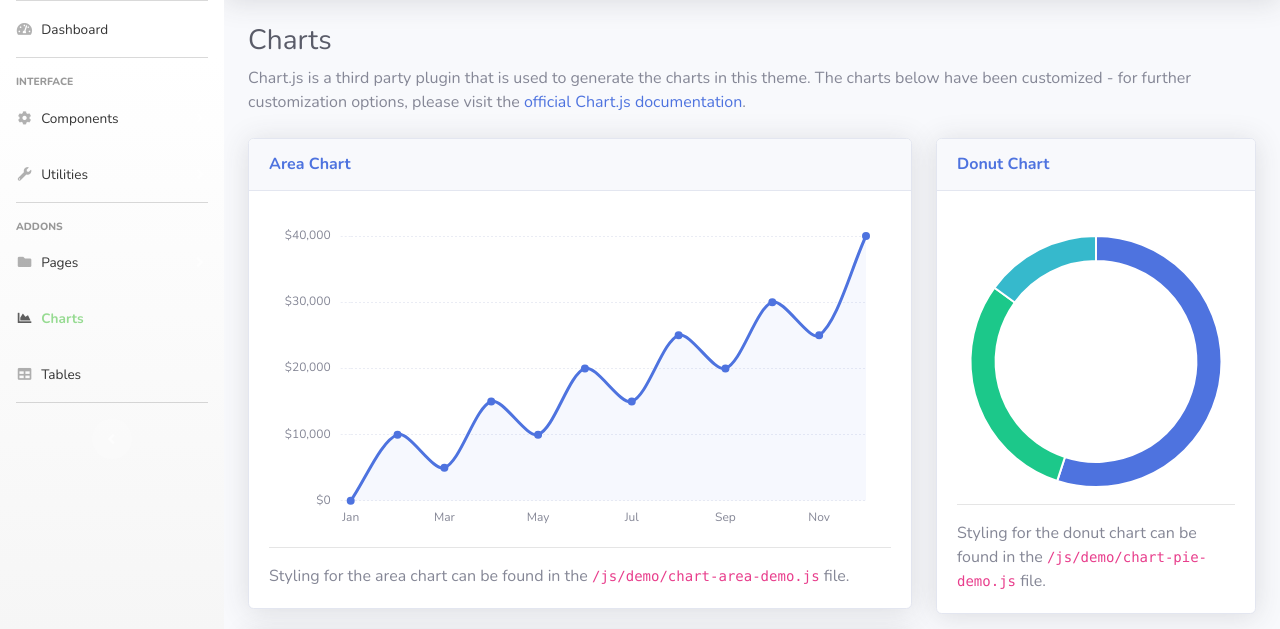
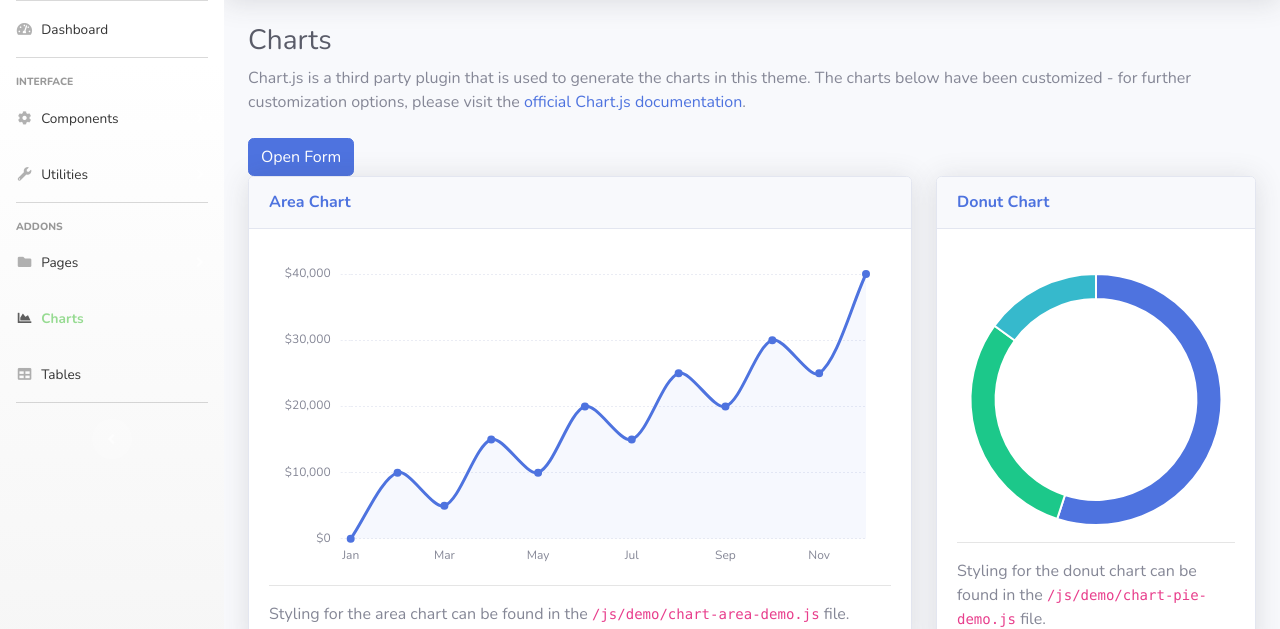
Before and after one commit to EmilioGarzaC/money-tracker, a Python web app: template flask/templates/charts.html in a window 1280 px wide. Shown: the part 70-699 px from the top of the page. Run offline with Jinja, Linux system fonts and the light colour scheme; the template is opened without the code that fills it, so the values that code supplies are empty; some libraries are stand-ins or nearby versions.

Commit message:
Added popup form and connected it to the backend

```diff
--- a/flask/templates/charts.html
+++ b/flask/templates/charts.html
@@ -11,16 +11,26 @@
     <meta name="description" content="">
     <meta name="author" content="">
 
-    <title>SB Admin 2 - Charts</title>
+    <title>My Reports - MoneyTracker</title>
 
     <!-- Custom fonts for this template-->
     <link href="{{ url_for('static', filename='vendor/fontawesome-free/css/all.min.css') }}" rel="stylesheet" type="text/css">
-    <link
-        href="https://fonts.googleapis.com/css?family=Nunito:200,200i,300,300i,400,400i,600,600i,700,700i,800,800i,900,900i"
-        rel="stylesheet">
+    <link href="https://fonts.googleapis.com/css?family=Nunito:200,200i,300,300i,400,400i,600,600i,700,700i,800,800i,900,900i" rel="stylesheet">
 
     <!-- Custom styles for this template-->
     <link href="{{ url_for('static', filename='css/sb-admin-2.min.css') }}" rel="stylesheet">
+
+    <script src="https://code.jquery.com/jquery-3.6.0.min.js"></script>
+
+    <!-- Script for submitting form-->
+    <script>
+        $(document).ready(function() {
+          $('#saveBtn').click(function() {
+            $('#myForm').submit(); // Trigger form submission
+          });
+        });
+    </script>
+
 
 </head>
 
@@ -365,6 +375,65 @@
                             target="_blank" href="https://www.chartjs.org/docs/latest/">official Chart.js
                             documentation</a>.</p>
 
+                    <!-- POPUP TEST-->
+                    <button type="button" class="btn btn-primary" data-toggle="modal" data-target="#myModal">
+                        Open Form
+                      </button>
+
+                      <div class="modal fade" id="myModal">
+                        <div class="modal-dialog">
+                          <div class="modal-content">
+                            <!-- Modal Header -->
+                            <div class="modal-header">
+                              <h4 class="modal-title">Enter Details</h4>
+                              <button type="button" class="close" data-dismiss="modal">&times;</button>
+                            </div>
+
+                            <!-- Modal Body -->
+                            <div class="modal-body">
+                              <form action="/submit-form" id="myForm" method="POST">
+                                <div class="form-group">
+                                  <label for="amount">Amount</label>
+                                  <input type="text" class="form-control" id="amount" name="amount">
+                                </div>
+                                <div class="btn-group btn-group-toggle btn-group-justified" style="margin:0% 10% 5% 10%; width:80%;" data-toggle="buttons">
+                                    <label class="btn" style="background-color: rgb(78, 78, 222); color: white;">
+                                      <input type="radio" name="options" id="option1" autocomplete="off"> Investment
+                                    </label>
+                                    <label class="btn" style="background-color: rgb(42, 207, 42); color: white;">
+                                      <input type="radio" name="options" id="option3" autocomplete="off"> Income
+                                    </label>
+                                    <label class="btn" style="background-color: rgb(187, 11, 11); color: white;">
+                                        <input type="radio" name="options" id="option2" autocomplete="off"> Expense
+                                    </label>
+                                </div>
+                                <div class="form-group">
+                                  <label for="description">Description</label>
+                                  <input type="text" class="form-control" id="description" name="description">
+                                </div>
+                                <div class="form-group">
+                                  <label for="date">Date</label>
+                                  <input type="date" class="form-control" id="date" name="date">
+                                </div>
+                              </form>
+                            </div>
+
+                            <div>
+                                <input type="number" id="amountInput" value="0">
+                            </div>
+
+
+
+
+                            <!-- Modal Footer -->
+                            <div class="modal-footer">
+                              <button type="button" class="btn btn-primary" data-dismiss="modal" id="saveBtn">Save</button>
+                              <button type="button" class="btn btn-secondary" data-dismiss="modal">Cancel</button>
+                            </div>
+                          </div>
+                        </div>
+                      </div>
+
                     <!-- Content Row -->
                     <div class="row">
 
```
Also changed, not shown: flask/app.py (+10 -1 lines).
